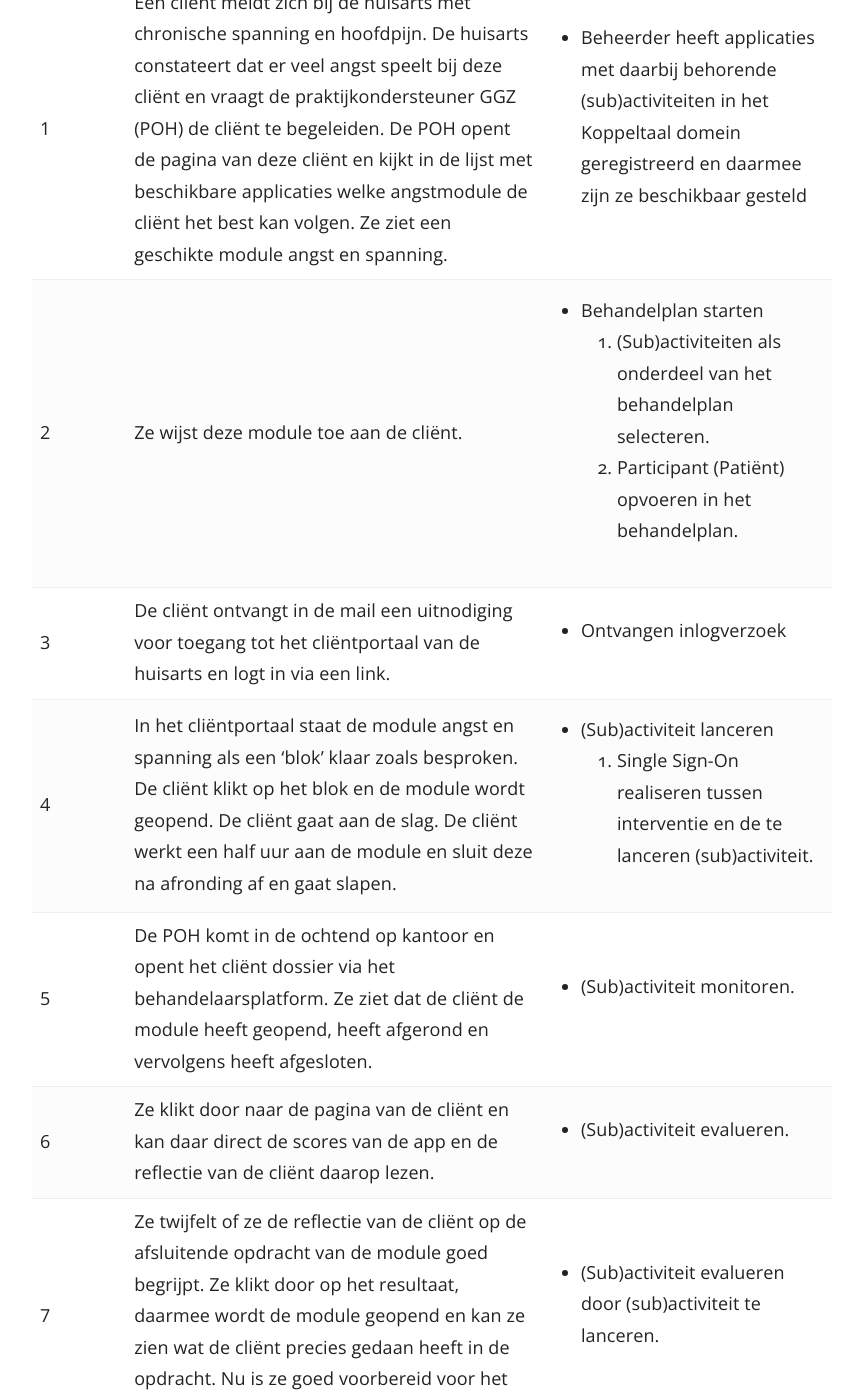
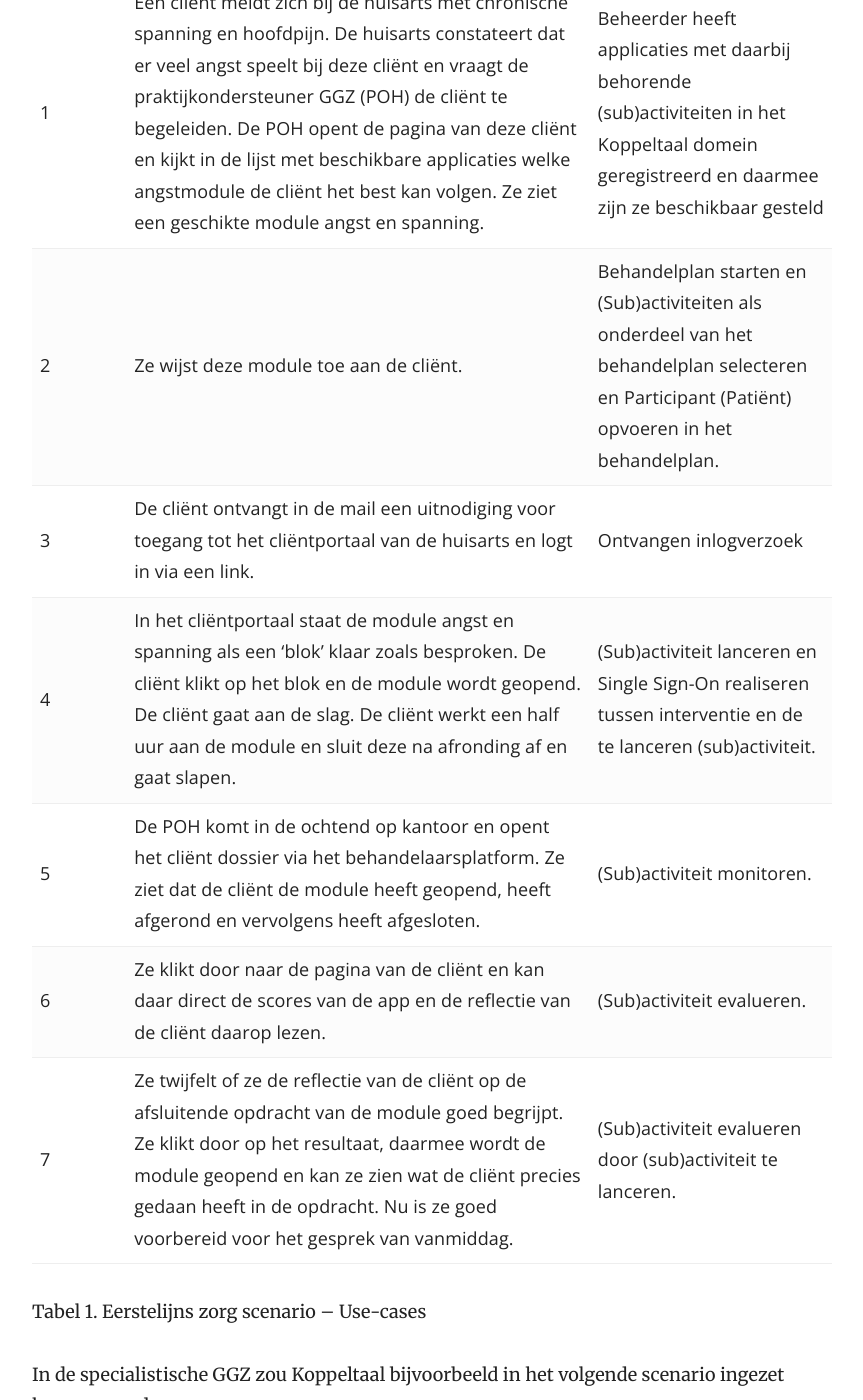
Before and after one commit to Koppeltaal/Koppeltaal-Documentation, a Jekyll site: the page built from bedrijfsarchitectuur.md, in a window 1280 px wide and 1400 px high, scrolled down 3890 px. Shown: the whole window, without its empty margins (358-1221 px from the left). Built offline with Jekyll 4.4.1, drawn with Linux system fonts in a browser that asks for light colours; our own code applies the rules of GitHub Pages for plain Markdown files; some of the changed text lies outside the part shown.

Commit message:
GitBook: [master] one page modified

```diff
--- a/bedrijfsarchitectuur.md
+++ b/bedrijfsarchitectuur.md
@@ -47,262 +47,33 @@ Via het privacy beleid van de GGZ-deelnemer, en de keten van verwerkersovereenko
 
 Koppeltaal biedt via de standaard: flexibiliteit, keuzevrijheid en gebruiksgemak in blended care processen. Om te illustreren hoe de standaard dat doet beschrijven we hieronder twee voorbeeld scenario’s van verschillende blended care behandelingen. Een in de eerstelijns zorg en een in de gespecialiseerde GGZ zorg. De stappen in de scenario’s staan in de linker kolom beschreven, en in de rechterkolom staan Koppeltaal use cases die gebruikt worden in de ondersteuning van de betreffende stap in het proces.
 
-<table>
-  <thead>
-    <tr>
-      <th style="text-align:left"><b>Scenario</b>
-      </th>
-      <th style="text-align:left"><b>Scenario per stap</b>
-      </th>
-      <th style="text-align:left"><b>Use case</b>
-      </th>
-    </tr>
-  </thead>
-  <tbody>
-    <tr>
-      <td style="text-align:left">1</td>
-      <td style="text-align:left">Een cli&#xEB;nt meldt zich bij de huisarts met chronische spanning en
-        hoofdpijn. De huisarts constateert dat er veel angst speelt bij deze cli&#xEB;nt
-        en vraagt de praktijkondersteuner GGZ (POH) de cli&#xEB;nt te begeleiden.
-        De POH opent de pagina van deze cli&#xEB;nt en kijkt in de lijst met beschikbare
-        applicaties welke angstmodule de cli&#xEB;nt het best kan volgen. Ze ziet
-        een geschikte module angst en spanning.</td>
-      <td style="text-align:left">
-        <ul>
-          <li>Beheerder heeft applicaties met daarbij behorende (sub)activiteiten in
-            het Koppeltaal domein geregistreerd en daarmee zijn ze beschikbaar gesteld</li>
-        </ul>
-      </td>
-    </tr>
-    <tr>
-      <td style="text-align:left">2</td>
-      <td style="text-align:left">Ze wijst deze module toe aan de cli&#xEB;nt.</td>
-      <td style="text-align:left">
-        <ul>
-          <li>Behandelplan starten
-            <ol>
-              <li>(Sub)activiteiten als onderdeel van het behandelplan selecteren.</li>
-              <li>Participant (Pati&#xEB;nt) opvoeren in het behandelplan.</li>
-            </ol>
-          </li>
-        </ul>
-      </td>
-    </tr>
-    <tr>
-      <td style="text-align:left">3</td>
-      <td style="text-align:left">De cli&#xEB;nt ontvangt in de mail een uitnodiging voor toegang tot het
-        cli&#xEB;ntportaal van de huisarts en logt in via een link.</td>
-      <td style="text-align:left">
-        <ul>
-          <li>Ontvangen inlogverzoek</li>
-        </ul>
-      </td>
-    </tr>
-    <tr>
-      <td style="text-align:left">4</td>
-      <td style="text-align:left">In het cli&#xEB;ntportaal staat de module angst en spanning als een &#x2018;blok&#x2019;
-        klaar zoals besproken. De cli&#xEB;nt klikt op het blok en de module wordt
-        geopend. De cli&#xEB;nt gaat aan de slag. De cli&#xEB;nt werkt een half
-        uur aan de module en sluit deze na afronding af en gaat slapen.</td>
-      <td
-      style="text-align:left">
-        <ul>
-          <li>(Sub)activiteit lanceren
-            <ol>
-              <li>Single Sign-On realiseren tussen interventie en de te lanceren (sub)activiteit.</li>
-            </ol>
-          </li>
-        </ul>
-        </td>
-    </tr>
-    <tr>
-      <td style="text-align:left">5</td>
-      <td style="text-align:left">De POH komt in de ochtend op kantoor en opent het cli&#xEB;nt dossier
-        via het behandelaarsplatform. Ze ziet dat de cli&#xEB;nt de module heeft
-        geopend, heeft afgerond en vervolgens heeft afgesloten.</td>
-      <td style="text-align:left">
-        <ul>
-          <li>(Sub)activiteit monitoren.</li>
-        </ul>
-      </td>
-    </tr>
-    <tr>
-      <td style="text-align:left">6</td>
-      <td style="text-align:left">Ze klikt door naar de pagina van de cli&#xEB;nt en kan daar direct de
-        scores van de app en de reflectie van de cli&#xEB;nt daarop lezen.</td>
-      <td
-      style="text-align:left">
-        <ul>
-          <li>(Sub)activiteit evalueren.</li>
-        </ul>
-        </td>
-    </tr>
-    <tr>
-      <td style="text-align:left">7</td>
-      <td style="text-align:left">Ze twijfelt of ze de reflectie van de cli&#xEB;nt op de afsluitende opdracht
-        van de module goed begrijpt. Ze klikt door op het resultaat, daarmee wordt
-        de module geopend en kan ze zien wat de cli&#xEB;nt precies gedaan heeft
-        in de opdracht. Nu is ze goed voorbereid voor het gesprek van vanmiddag.</td>
-      <td
-      style="text-align:left">
-        <ul>
-          <li>(Sub)activiteit evalueren door (sub)activiteit te lanceren.</li>
-        </ul>
-        </td>
-    </tr>
-  </tbody>
-</table>
+| **Scenario** | **Scenario per stap** | **Use case** |
+| :--- | :--- | :--- |
+| 1 | Een cliënt meldt zich bij de huisarts met chronische spanning en hoofdpijn. De huisarts constateert dat er veel angst speelt bij deze cliënt en vraagt de praktijkondersteuner GGZ \(POH\) de cliënt te begeleiden. De POH opent de pagina van deze cliënt en kijkt in de lijst met beschikbare applicaties welke angstmodule de cliënt het best kan volgen. Ze ziet een geschikte module angst en spanning. | Beheerder heeft applicaties met daarbij behorende \(sub\)activiteiten in het Koppeltaal domein geregistreerd en daarmee zijn ze beschikbaar gesteld |
+| 2 | Ze wijst deze module toe aan de cliënt. | Behandelplan starten en \(Sub\)activiteiten als onderdeel van het behandelplan selecteren en Participant \(Patiënt\) opvoeren in het behandelplan. |
+| 3 | De cliënt ontvangt in de mail een uitnodiging voor toegang tot het cliëntportaal van de huisarts en logt in via een link. | Ontvangen inlogverzoek |
+| 4 | In het cliëntportaal staat de module angst en spanning als een ‘blok’ klaar zoals besproken. De cliënt klikt op het blok en de module wordt geopend. De cliënt gaat aan de slag. De cliënt werkt een half uur aan de module en sluit deze na afronding af en gaat slapen. | \(Sub\)activiteit lanceren en Single Sign-On realiseren tussen interventie en de te lanceren \(sub\)activiteit. |
+| 5 | De POH komt in de ochtend op kantoor en opent het cliënt dossier via het behandelaarsplatform. Ze ziet dat de cliënt de module heeft geopend, heeft afgerond en vervolgens heeft afgesloten. | \(Sub\)activiteit monitoren. |
+| 6 | Ze klikt door naar de pagina van de cliënt en kan daar direct de scores van de app en de reflectie van de cliënt daarop lezen. | \(Sub\)activiteit evalueren. |
+| 7 | Ze twijfelt of ze de reflectie van de cliënt op de afsluitende opdracht van de module goed begrijpt. Ze klikt door op het resultaat, daarmee wordt de module geopend en kan ze zien wat de cliënt precies gedaan heeft in de opdracht. Nu is ze goed voorbereid voor het gesprek van vanmiddag. | \(Sub\)activiteit evalueren door \(sub\)activiteit te lanceren. |
 
 Tabel 1. Eerstelijns zorg scenario – Use-cases
 
 In de specialistische GGZ zou Koppeltaal bijvoorbeeld in het volgende scenario ingezet kunnen worden:
 
-<table>
-  <thead>
-    <tr>
-      <th style="text-align:left"><b>Scenario</b>
-      </th>
-      <th style="text-align:left"><b>Scenario per stap</b>
-      </th>
-      <th style="text-align:left"><b>Use case</b>
-      </th>
-    </tr>
-  </thead>
-  <tbody>
-    <tr>
-      <td style="text-align:left">8</td>
-      <td style="text-align:left">Een cli&#xEB;nt is in gesprek met de psychiater. Er is complexe problematiek
-        aan de orde, maar de problematiek is niet ernstig. Er kan behandeld worden
-        met blended care. De psychiater kiest een passende ROM-vragenlijst om beter
-        beeld te krijgen van de startsituatie van de behandeling.</td>
-      <td style="text-align:left">
-        <ul>
-          <li>Selecteer passende ROM-vragenlijst (sub activiteit) aan cli&#xEB;nt.</li>
-        </ul>
-      </td>
-    </tr>
-    <tr>
-      <td style="text-align:left">9</td>
-      <td style="text-align:left">De cli&#xEB;nt ontvangt via de e-mail een uitnodiging om in te loggen</td>
-      <td
-      style="text-align:left">
-        <ul>
-          <li>Ontvangen inlogverzoek.</li>
-        </ul>
-        </td>
-    </tr>
-    <tr>
-      <td style="text-align:left">10</td>
-      <td style="text-align:left">De cli&#xEB;nt logt in en ziet een knop om de vragenlijst te starten.
-        De cli&#xEB;nt klikt en de vragenlijst wordt geopend. De cli&#xEB;nt vult
-        de lijst in, maar stopt halverwege. Te moeilijk.</td>
-      <td style="text-align:left">
-        <ul>
-          <li>Opstarten en (gedeeltelijk) invullen ROM vragenlijst (sub activiteit)</li>
-        </ul>
-      </td>
-    </tr>
-    <tr>
-      <td style="text-align:left">11</td>
-      <td style="text-align:left">De behandelaar krijgt melding dat cli&#xEB;nt geen voortgang toont in
-        behandeling</td>
-      <td style="text-align:left">
-        <ul>
-          <li>(Sub)activiteit monitoren.</li>
-        </ul>
-      </td>
-    </tr>
-    <tr>
-      <td style="text-align:left">12</td>
-      <td style="text-align:left">De cli&#xEB;nt geeft aan dat hij de vragenlijst moeilijk vindt en dat
-        hij daarop afhaakt. Dat is onderdeel van het probleem waarom de cli&#xEB;nt
-        in de eerste plaats kwam. In overleg besluiten behandelaar en cli&#xEB;nt
-        een familielid bij te schakelen om te helpen. Het familielid kan dat op
-        zijn eigen systeem zien wat de cli&#xEB;nt heeft ingevuld en daarop toelichting
-        geven voor de behandelaar. De cli&#xEB;nt nodigt via het eHealthplatform
-        zijn vrouw uit om mee te helpen.</td>
-      <td style="text-align:left">
-        <ul>
-          <li>Participant (Derde) opvoeren in het behandelplan.</li>
-        </ul>
-      </td>
-    </tr>
-    <tr>
-      <td style="text-align:left">13</td>
-      <td style="text-align:left">De behandelaar krijgt een signaal dat er een relatie is toegevoegd aan
-        de pagina van de cli&#xEB;nt.</td>
-      <td style="text-align:left">- Ontvangen signaal dat relatie is toegevoegd</td>
-    </tr>
-    <tr>
-      <td style="text-align:left">14</td>
-      <td style="text-align:left">Met behulp van zijn vrouw lukt het de client om de vragenlijst af te ronden.
-        De behandelaar krijgt signaal van de afronding en bekijkt de resultaten
-        ter voorbereiding op het volgende gesprek.</td>
-      <td style="text-align:left">
-        <ul>
-          <li>(Sub)activiteit evalueren</li>
-        </ul>
-      </td>
-    </tr>
-    <tr>
-      <td style="text-align:left">15</td>
-      <td style="text-align:left">In gesprek besluiten cli&#xEB;nt en behandelaar voor maatwerk op het gebied
-        van eHealth en monitoring. De cli&#xEB;nt gaat een app gebruiken om zelf
-        doelen te stellen, te monitoren en met zijn familie en vrienden passende
-        content voor zelfzorg te verzamelen. De behandelaar kent de betreffende
-        app toe aan de cli&#xEB;nt.</td>
-      <td style="text-align:left">
-        <ul>
-          <li>Behandelplan starten
-            <ol>
-              <li>(Sub)activiteiten als onderdeel van het behandelplan selecteren.</li>
-            </ol>
-          </li>
-        </ul>
-      </td>
-    </tr>
-    <tr>
-      <td style="text-align:left">16</td>
-      <td style="text-align:left">De cli&#xEB;nt logt thuis in en ziet een code om de app te activeren en
-        instructies om de app via de appstore te installeren op zijn iPhone. Hij
-        gebruikt de code om de app te activeren. (De app voor die gebruiker wordt
-        aangemeld voor berichten van Koppeltaal)</td>
-      <td style="text-align:left">
-        <ul>
-          <li>(Sub)activiteit lanceren
-            <ol>
-              <li>(met SSO)</li>
-            </ol>
-          </li>
-        </ul>
-      </td>
-    </tr>
-    <tr>
-      <td style="text-align:left">17</td>
-      <td style="text-align:left">De behandelaar ziet met regelmaat status, voortgang en resultaten uit
-        de app van de cli&#xEB;nt.</td>
-      <td style="text-align:left">
-        <ul>
-          <li>(Sub)activiteit monitoren.</li>
-        </ul>
-      </td>
-    </tr>
-    <tr>
-      <td style="text-align:left">18</td>
-      <td style="text-align:left">Op een gegeven moment denkt de behandelaar aan een filmpje op internet
-        waarvan hij denkt dat het behulpzaam kan zijn voor in de &#x2018;rugzak&#x2019;
-        van deze cli&#xEB;nt. Hij kopieert een link naar het filmpje in een bericht
-        dat hij de cli&#xEB;nt stuurt. De cli&#xEB;nt opent de app in de ochtend
-        en ziet daar een tip van zijn behandelaar. De cli&#xEB;nt bekijkt de tip
-        en voegt deze toe aan zijn &#x2018;rugzak&#x2019; in de app.</td>
-      <td style="text-align:left">
-        <ul>
-          <li>Algemene informatie uitwisselen</li>
-        </ul>
-      </td>
-    </tr>
-  </tbody>
-</table>
+| **Scenario** | **Scenario per stap** | **Use case** |
+| :--- | :--- | :--- |
+| 8 | Een cliënt is in gesprek met de psychiater. Er is complexe problematiek aan de orde, maar de problematiek is niet ernstig. Er kan behandeld worden met blended care. De psychiater kiest een passende ROM-vragenlijst om beter beeld te krijgen van de startsituatie van de behandeling. | Selecteer passende ROM-vragenlijst \(sub activiteit\) aan cliënt. |
+| 9 | De cliënt ontvangt via de e-mail een uitnodiging om in te loggen | Ontvangen inlogverzoek. |
+| 10 | De cliënt logt in en ziet een knop om de vragenlijst te starten. De cliënt klikt en de vragenlijst wordt geopend. De cliënt vult de lijst in, maar stopt halverwege. Te moeilijk. | Opstarten en \(gedeeltelijk\) invullen ROM vragenlijst \(sub activiteit\) |
+| 11 | De behandelaar krijgt melding dat cliënt geen voortgang toont in behandeling | \(Sub\)activiteit monitoren. |
+| 12 | De cliënt geeft aan dat hij de vragenlijst moeilijk vindt en dat hij daarop afhaakt. Dat is onderdeel van het probleem waarom de cliënt in de eerste plaats kwam. In overleg besluiten behandelaar en cliënt een familielid bij te schakelen om te helpen. Het familielid kan dat op zijn eigen systeem zien wat de cliënt heeft ingevuld en daarop toelichting geven voor de behandelaar. De cliënt nodigt via het eHealthplatform zijn vrouw uit om mee te helpen. | Participant \(Derde\) opvoeren in het behandelplan. |
+| 13 | De behandelaar krijgt een signaal dat er een relatie is toegevoegd aan de pagina van de cliënt. | Ontvangen signaal dat relatie is toegevoegd |
+| 14 | Met behulp van zijn vrouw lukt het de client om de vragenlijst af te ronden. De behandelaar krijgt signaal van de afronding en bekijkt de resultaten ter voorbereiding op het volgende gesprek. | \(Sub\)activiteit evalueren |
+| 15 | In gesprek besluiten cliënt en behandelaar voor maatwerk op het gebied van eHealth en monitoring. De cliënt gaat een app gebruiken om zelf doelen te stellen, te monitoren en met zijn familie en vrienden passende content voor zelfzorg te verzamelen. De behandelaar kent de betreffende app toe aan de cliënt. | Behandelplan starten en \(Sub\)activiteiten als onderdeel van het behandelplan selecteren. |
+| 16 | De cliënt logt thuis in en ziet een code om de app te activeren en instructies om de app via de appstore te installeren op zijn iPhone. Hij gebruikt de code om de app te activeren. \(De app voor die gebruiker wordt aangemeld voor berichten van Koppeltaal\) | \(Sub\)activiteit lanceren \(met SSO\) |
+| 17 | De behandelaar ziet met regelmaat status, voortgang en resultaten uit de app van de cliënt. | \(Sub\)activiteit monitoren. |
+| 18 | Op een gegeven moment denkt de behandelaar aan een filmpje op internet waarvan hij denkt dat het behulpzaam kan zijn voor in de ‘rugzak’ van deze cliënt. Hij kopieert een link naar het filmpje in een bericht dat hij de cliënt stuurt. De cliënt opent de app in de ochtend en ziet daar een tip van zijn behandelaar. De cliënt bekijkt de tip en voegt deze toe aan zijn ‘rugzak’ in de app. | Algemene informatie uitwisselen |
 
 Specialistische zorg scenario – Use-cases
 
```
